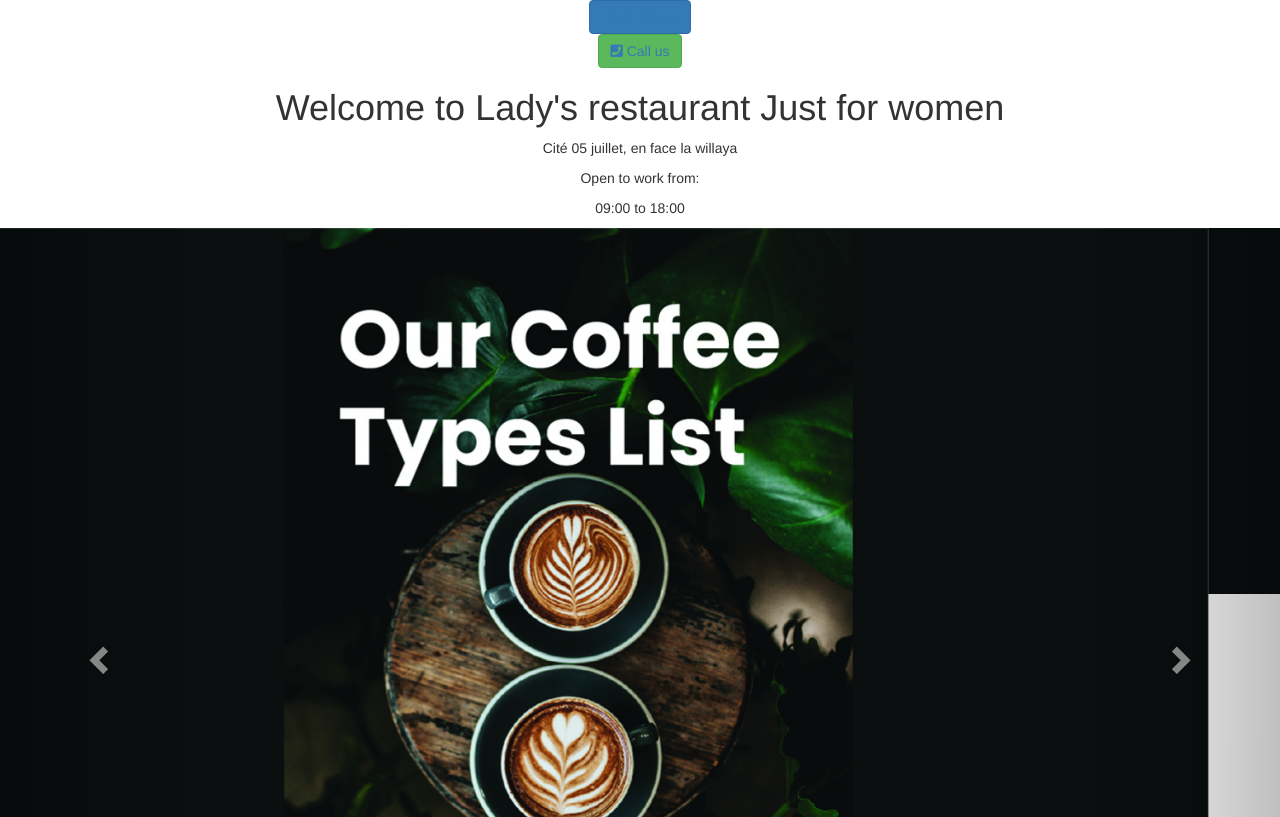
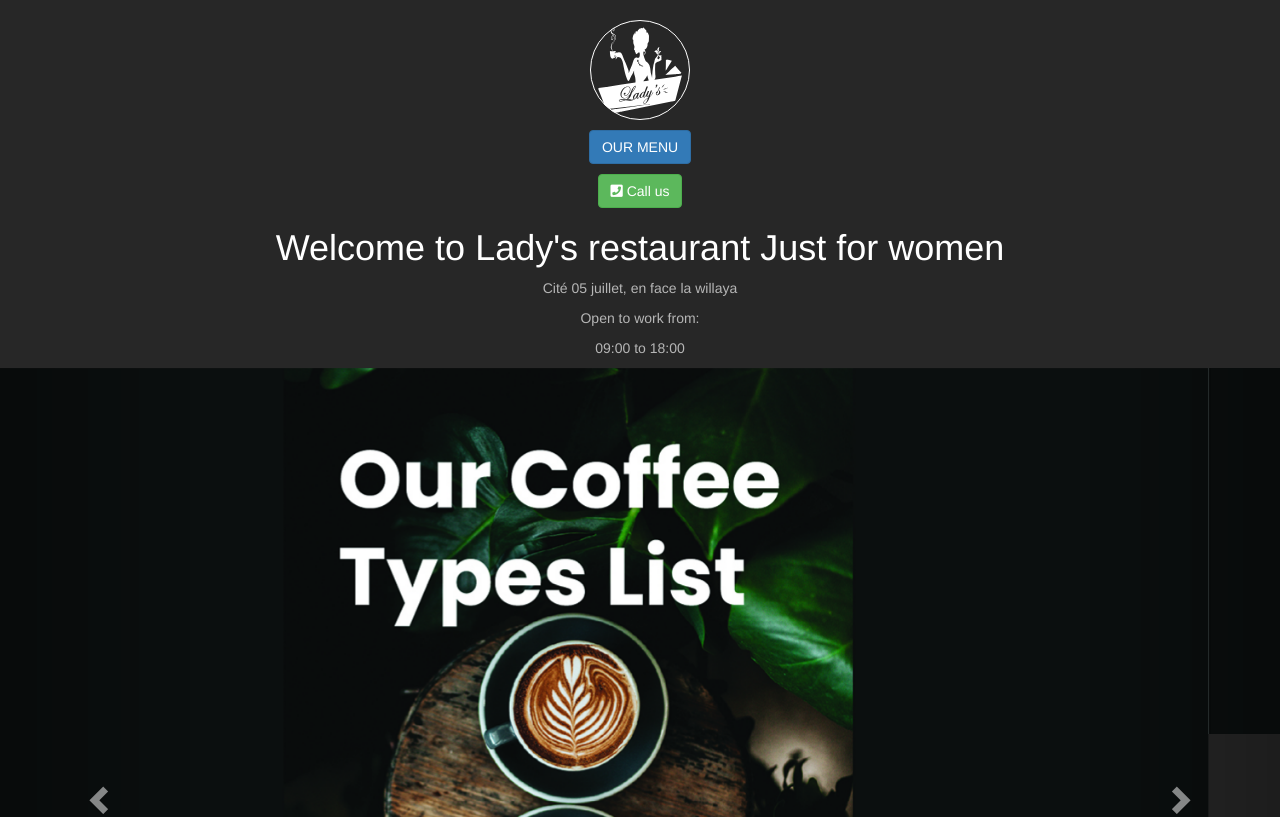
Before and after one commit to riadhmouamnia/ladys-just-for-women, a plain HTML site: page index.html in a window 1280 px wide. Shown: the top 817 px of the page. Drawn offline with nearby package versions, Linux system fonts and the light colour scheme.

Commit message:
adding-main.css-to-the-page

```diff
--- a/index.html
+++ b/index.html
@@ -24,7 +24,7 @@
       href="https://cdnjs.cloudflare.com/ajax/libs/font-awesome/5.15.1/css/all.min.css"
     />
     <!-- Social Buttons CSS -->
-    <!-- <link rel="stylesheet" href="css/style.css" /> -->
+    <link rel="stylesheet" href="css/main.css" />
   </head>
   <body>
     <div class="text-center back">
```
